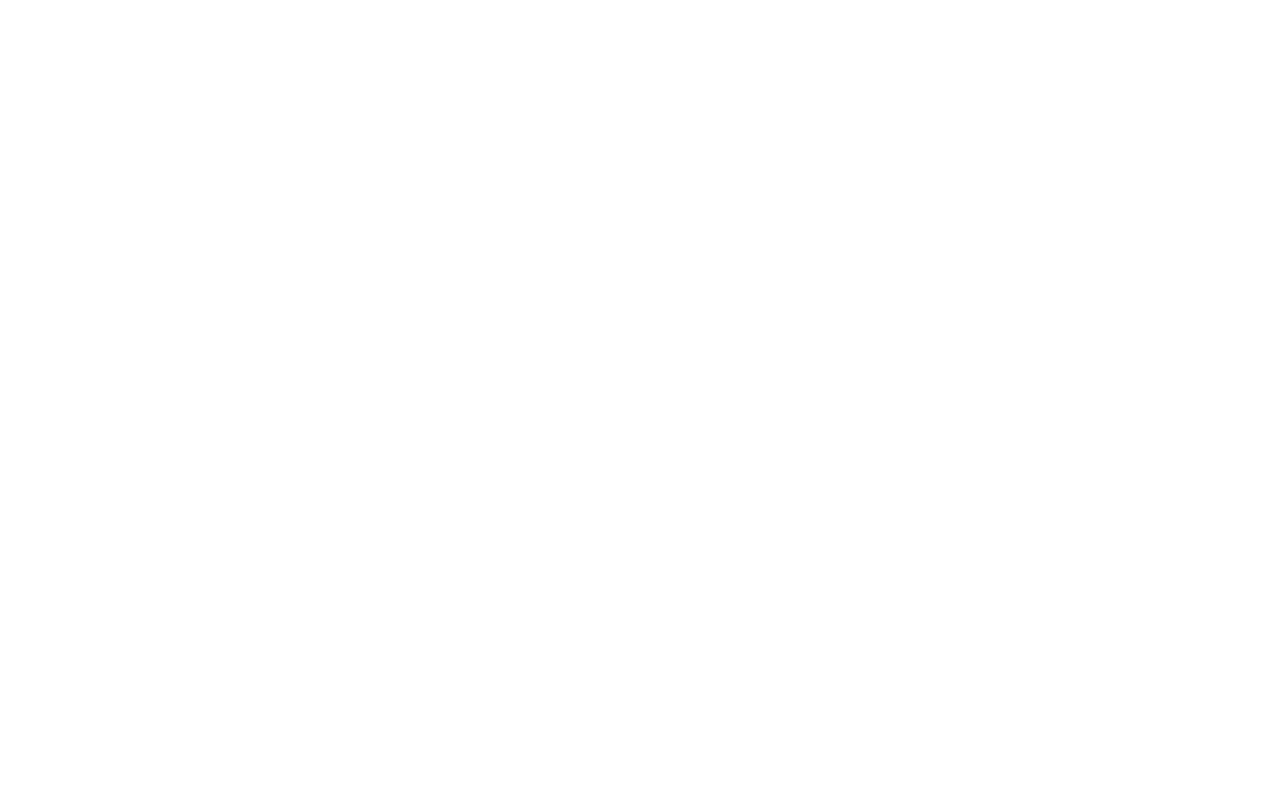
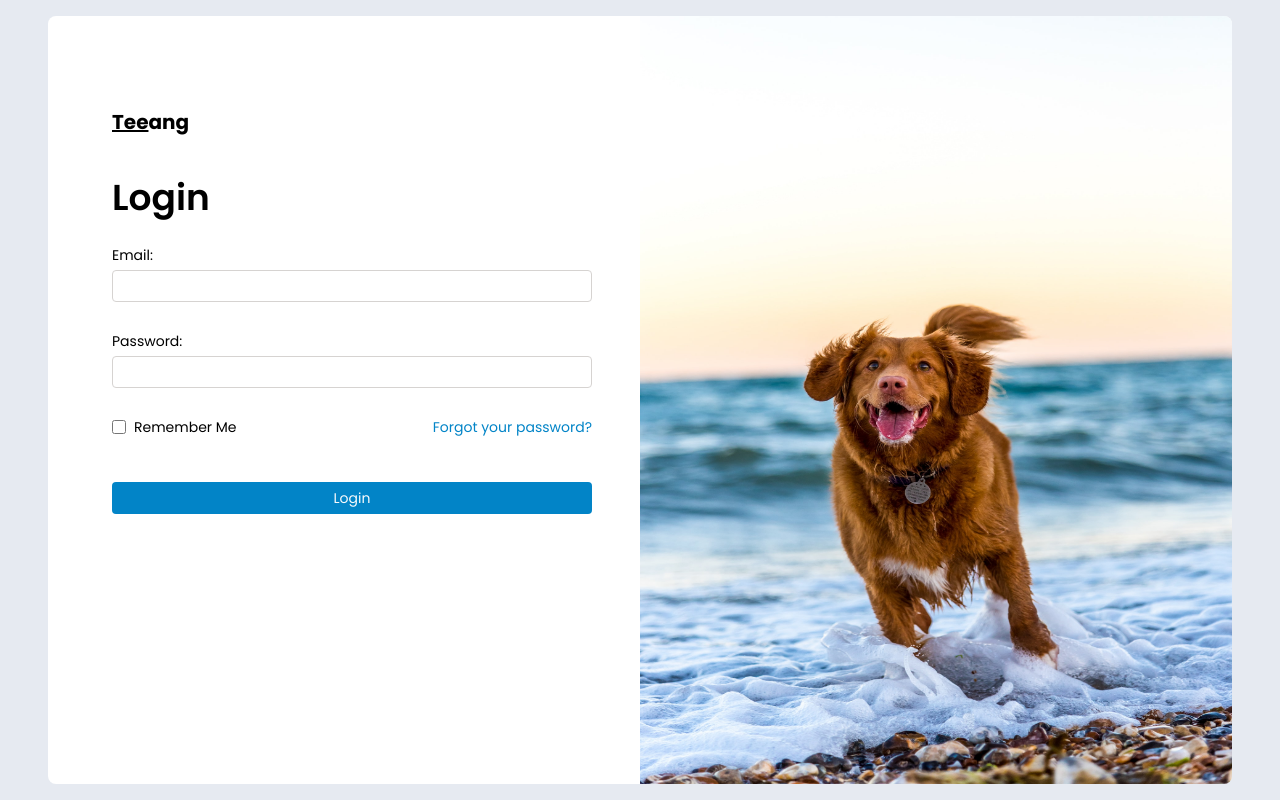
Before and after one commit to davidtaing/login-signup, a Next.js app: page /login in a window 1280 px wide. Built offline with nearby package versions, Linux system fonts and the light colour scheme.

Commit message:
Implement Login Page Structure & Styling

```diff
--- a/pages/login.tsx
+++ b/pages/login.tsx
@@ -1,8 +1,113 @@
 import type { NextPage } from "next";
 import Image from "next/image";
 
+const Label = (props: React.LabelHTMLAttributes<HTMLLabelElement>) => {
+  return (
+    <label
+      {...props}
+      className={`${props.className} block text-sm leading-none`}
+    />
+  );
+};
+
+const ErrorLabel = (props: React.LabelHTMLAttributes<HTMLLabelElement>) => {
+  return (
+    <Label
+      {...props}
+      className={`${props.className} mt-0.5 input-error text-red-600`}
+    ></Label>
+  );
+};
+
+const Input = (props: React.InputHTMLAttributes<HTMLInputElement>) => {
+  return (
+    <input
+      {...props}
+      className={`${props.className} block mt-2 px-4 w-full h-8 border rounded border-stone-300 outline-blue-400`}
+    />
+  );
+};
+
+interface FormFieldProps {
+  label: string;
+  inputId: string;
+  inputType: string;
+  error?: string;
+}
+
+const FormField = ({ label, inputId, inputType, error }: FormFieldProps) => {
+  return (
+    <div className="mt-4">
+      <Label htmlFor={inputId}>{label}</Label>
+      <Input id={inputId} type={inputType} />
+      <ErrorLabel className="h-3.5" htmlFor={inputId}>
+        {error ?? ""}
+      </ErrorLabel>
+    </div>
+  );
+};
+
 const Login: NextPage = () => {
-  return <div></div>;
+  return (
+    <div className="h-screen">
+      <div className="dashboard-container">
+        <div className="dashboard bg-white h-full w-full px-8 grid grid-cols-12 gap-8 rounded-lg">
+          <div className="col-start-1 col-end-7 p-8">
+            <div className="mt-16 text-xl leading-none font-bold">
+              <span className="underline">Tee</span>ang
+            </div>
+            <h1 className="mt-12 text-4xl leading-none font-semibold">Login</h1>
+            <form className="mt-8">
+              <FormField label="Email:" inputId="email" inputType="email" />
+              <FormField
+                label="Password:"
+                inputId="password"
+                inputType="password"
+              />
+
+              <div className="mt-4 h-3.5 flex justify-between items-center">
+                <div className="flex">
+                  <input
+                    id="remember-me"
+                    className="border border-stone-300 my-auto h-3.5 w-3.5 "
+                    type="checkbox"
+                  />
+                  <label
+                    className="ml-2 inline-block text-sm leading-none"
+                    htmlFor="remember-me"
+                  >
+                    Remember Me
+                  </label>
+                </div>
+                <div>
+                  <a
+                    className="text-sm inline-block leading-none text-sky-600 hover:text-sky-700"
+                    href="/forgot-password"
+                  >
+                    Forgot your password?
+                  </a>
+                </div>
+              </div>
+              <button
+                className="mt-12 w-full h-8 text-sm leading-none rounded text-slate-50 bg-sky-600 hover:bg-sky-700"
+                type="submit"
+              >
+                Login
+              </button>
+            </form>
+          </div>
+          <div className="w-50 relative -ml-4 -mr-8 col-start-7 col-end-13 rounded-r-lg overflow-hidden">
+            <Image
+              src="/oscar-sutton-yihlaRCCvd4-unsplash.jpg"
+              alt="Dog at a Beach by Oscar Sutton"
+              layout="fill"
+              object-fit="cover"
+            />
+          </div>
+        </div>
+      </div>
+    </div>
+  );
 };
 
 export default Login;
--- a/styles/globals.css
+++ b/styles/globals.css
@@ -8,6 +8,8 @@
   padding: 0;
   margin: 0;
   font-family: "Poppins", sans-serif;
+  height: 100vh;
+  background-color: #e6eaf1;
 }
 
 a {
@@ -28,3 +30,15 @@
     background: black;
   }
 } */
+
+.dashboard-container {
+  display: flex;
+  max-width: 1184px;
+  height: 100%;
+  margin-inline: auto;
+}
+
+.dashboard {
+  height: 768px;
+  margin: auto 0;
+}
```
Also changed, not shown: public/oscar-sutton-yihlaRCCvd4-unsplash.jpg (added).
